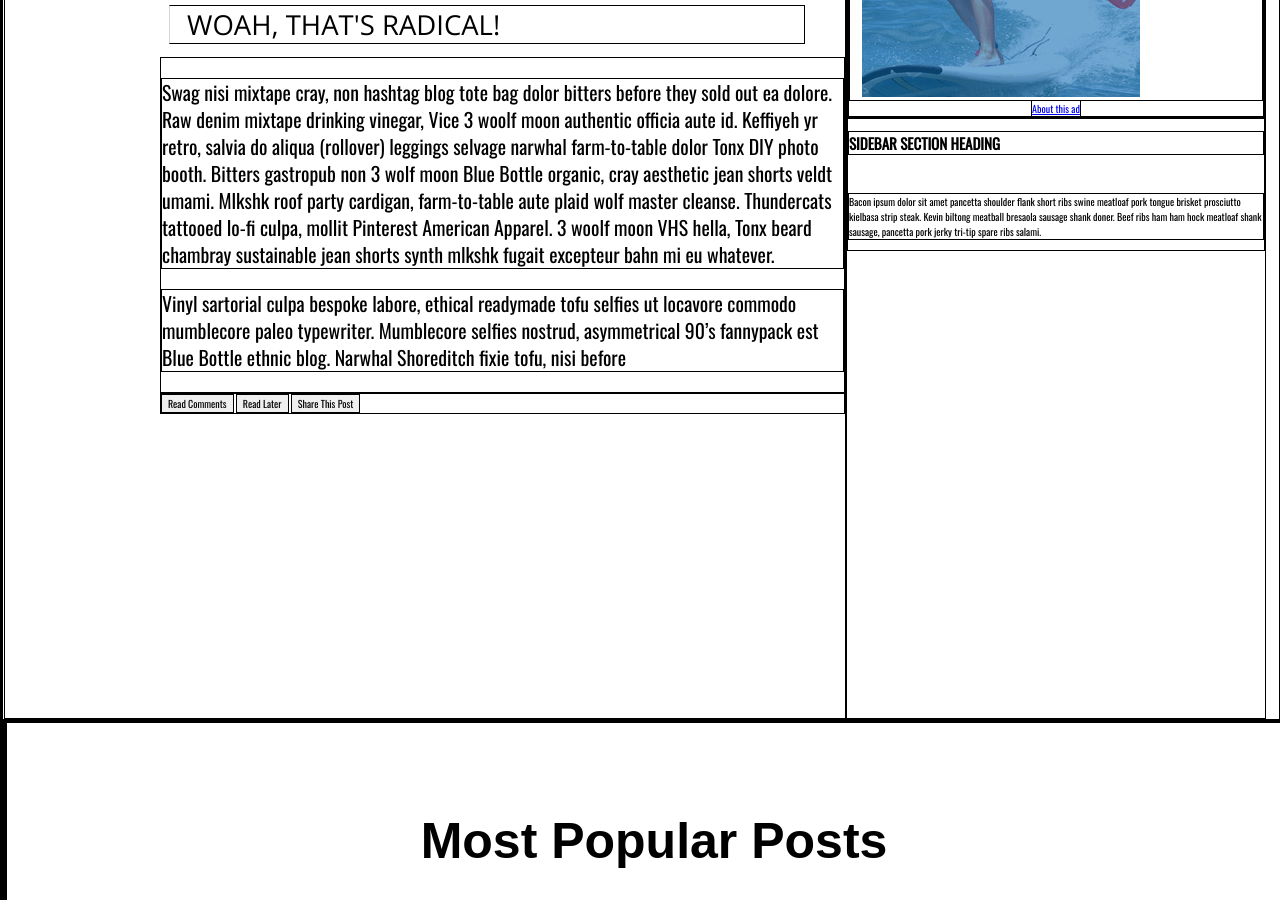
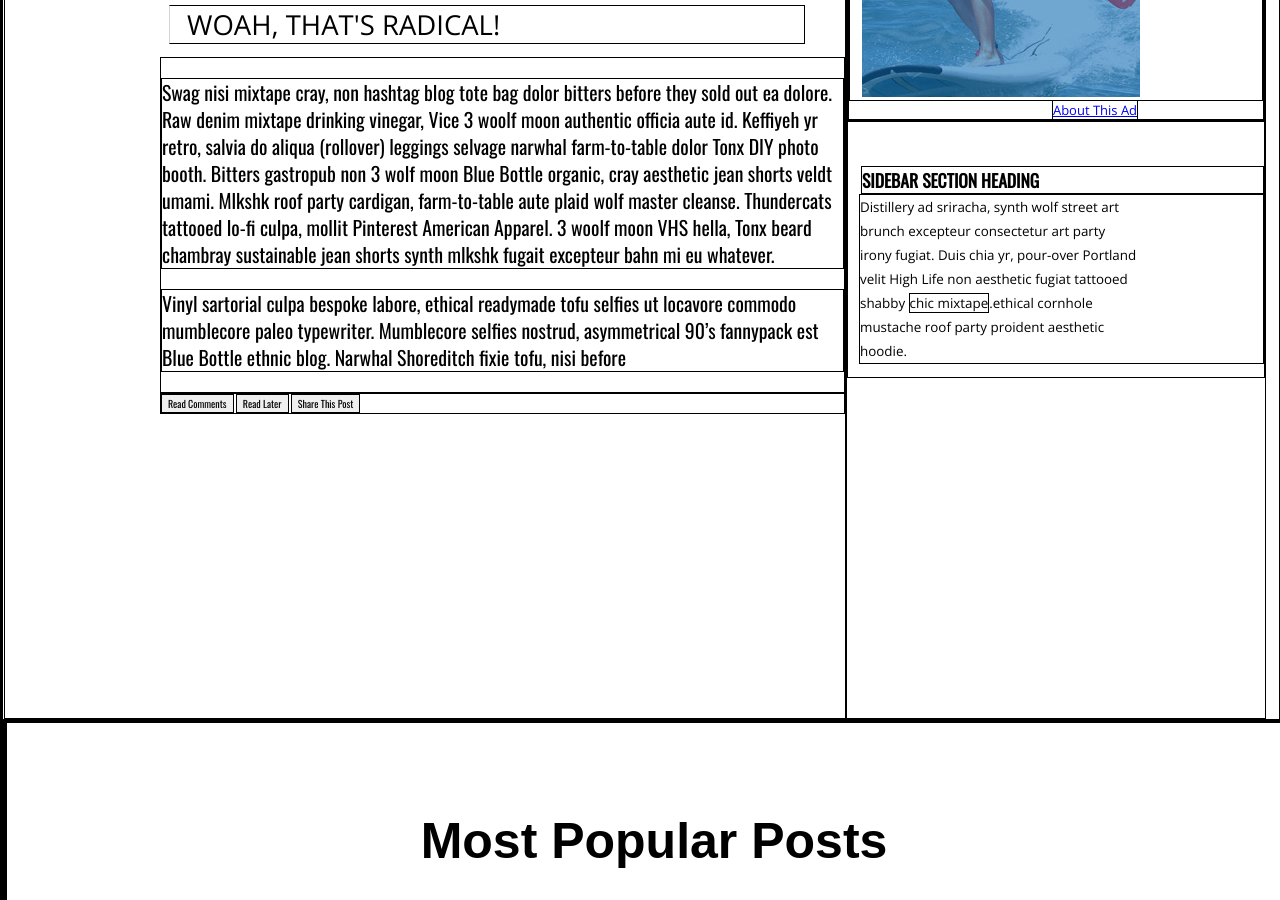
Before and after one commit to robertfine4631/Surf-and-Paddle-Website-A3-, a plain HTML site: page index.html in a window 1280 px wide. Shown: the part 997-1897 px from the top of the page. Drawn offline with nearby package versions, Linux system fonts and the light colour scheme.

Commit message:
Sidebar Parameters and styles set

```diff
--- a/index.html
+++ b/index.html
@@ -73,7 +73,7 @@
         <div class="ad">
           <img src="ad.jpg" class="ad1">
         </div>
-        <a href="#" class="adLink">About this ad</a>
+        <a href="#" class="adLink">About This Ad</a>
       </div>
     </div>
 
@@ -81,7 +81,7 @@
       <article>
         <h2 class="SideBarHeading">SIDEBAR SECTION HEADING </h2>
         <br>
-        <p>Bacon ipsum dolor sit amet pancetta shoulder flank short ribs swine meatloaf pork tongue brisket prosciutto kielbasa strip steak. Kevin biltong meatball bresaola sausage shank doner. Beef ribs ham ham hock meatloaf shank sausage, pancetta pork jerky tri-tip spare ribs salami.</p>
+        <p class="SideBarArticle">Distillery ad sriracha, synth wolf street art brunch excepteur consectetur art party irony fugiat. Duis chia yr, pour-over Portland velit High Life non aesthetic fugiat tattooed shabby <span>chic mixtape</span>.ethical cornhole mustache roof party proident aesthetic hoodie.</p>
       </article>
 
   </section>
--- a/main.css
+++ b/main.css
@@ -125,6 +125,14 @@ blockquote {
   margin-bottom: 0;
 }
 
+
+.adLink {
+  margin-left: 78px;
+  font-family: Open Sans;
+  font-size: 1.3em;
+}
+
+
 .adlink2 {
   text-decoration: none;
   margin-left: 57px;
@@ -164,6 +172,26 @@ blockquote {
   padding-top: 0;
 }
 
+.SideBarHeading {
+  font-size: 1.76em;
+  margin-top: 44px;
+  margin-left: 13px;
+  line-height: ;
+  font-family: Oswald;
+}
+
+.SideBarArticle {
+  font-size: 1.34em;
+  margin-left: 11px;
+  margin-top: -30px;
+  font-family: Open Sans;
+  padding-right: 126px;
+  line-height: 24px;
+
+}
+
+/*Bottom Section*/
+
 
 .bottom {
   background-color: #083451;
```
